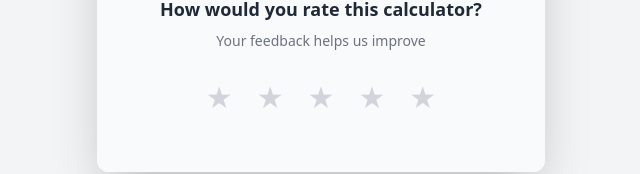
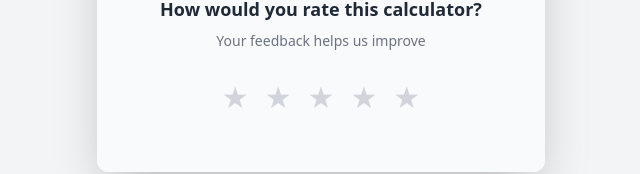
Before and after one commit to ZAsliCakmak/business-tools, a React (Create React App) app in the folder uk-corporation-tax/: page / in a window 1280 px wide. Shown: the part 695-869 px from the top of the page, without its empty margins (319-959 px from the left). Built offline with nearby package versions, Linux system fonts and the light colour scheme.

Commit message:
closed the gaps

```diff
--- a/uk-corporation-tax/src/components/Rating.jsx
+++ b/uk-corporation-tax/src/components/Rating.jsx
@@ -33,7 +33,7 @@ function Rating() {
               </h3>
               <p className="text-gray-500 text-sm">Your feedback helps us improve</p>
             </div>
-            <div className="flex justify-center gap-4 mb-4" role="radiogroup">
+            <div className="flex justify-center gap-2 mb-4" role="radiogroup">
               {[1, 2, 3, 4, 5].map((star) => (
                 <button
                   key={star}
```
